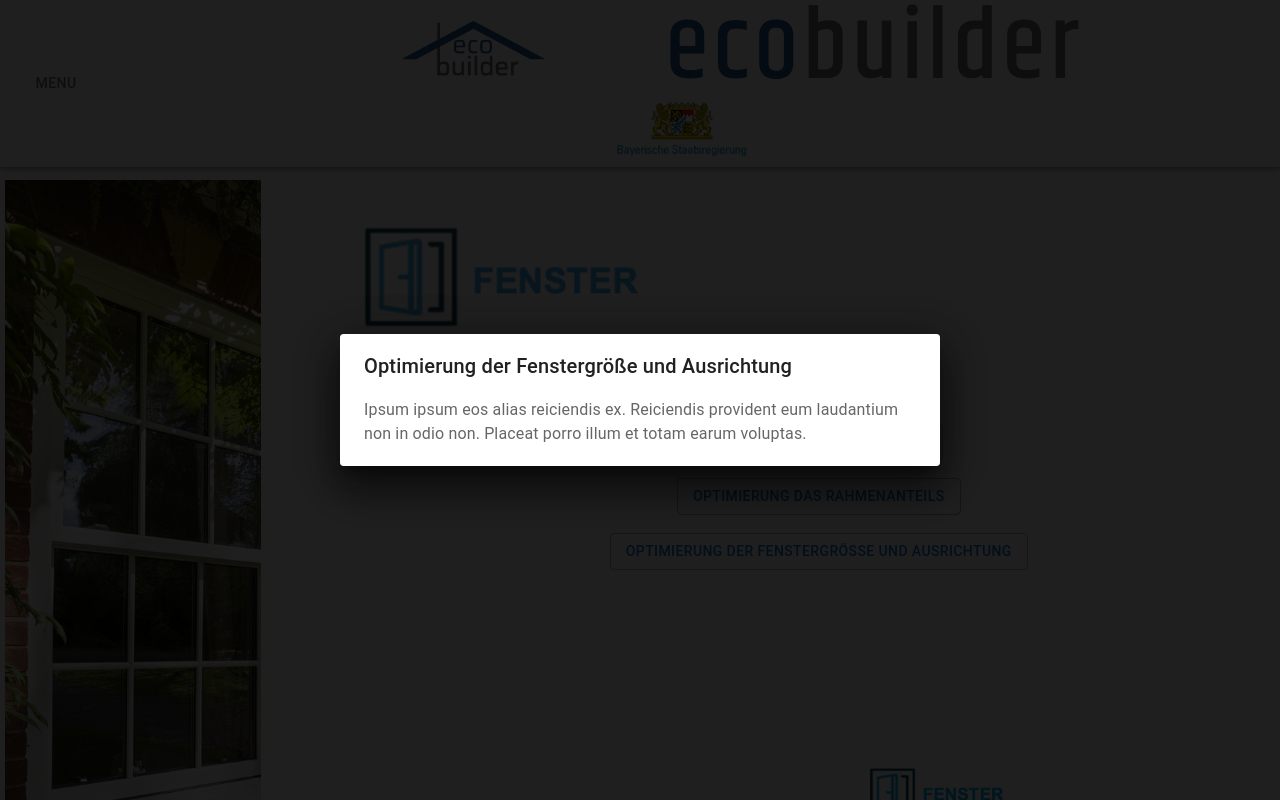
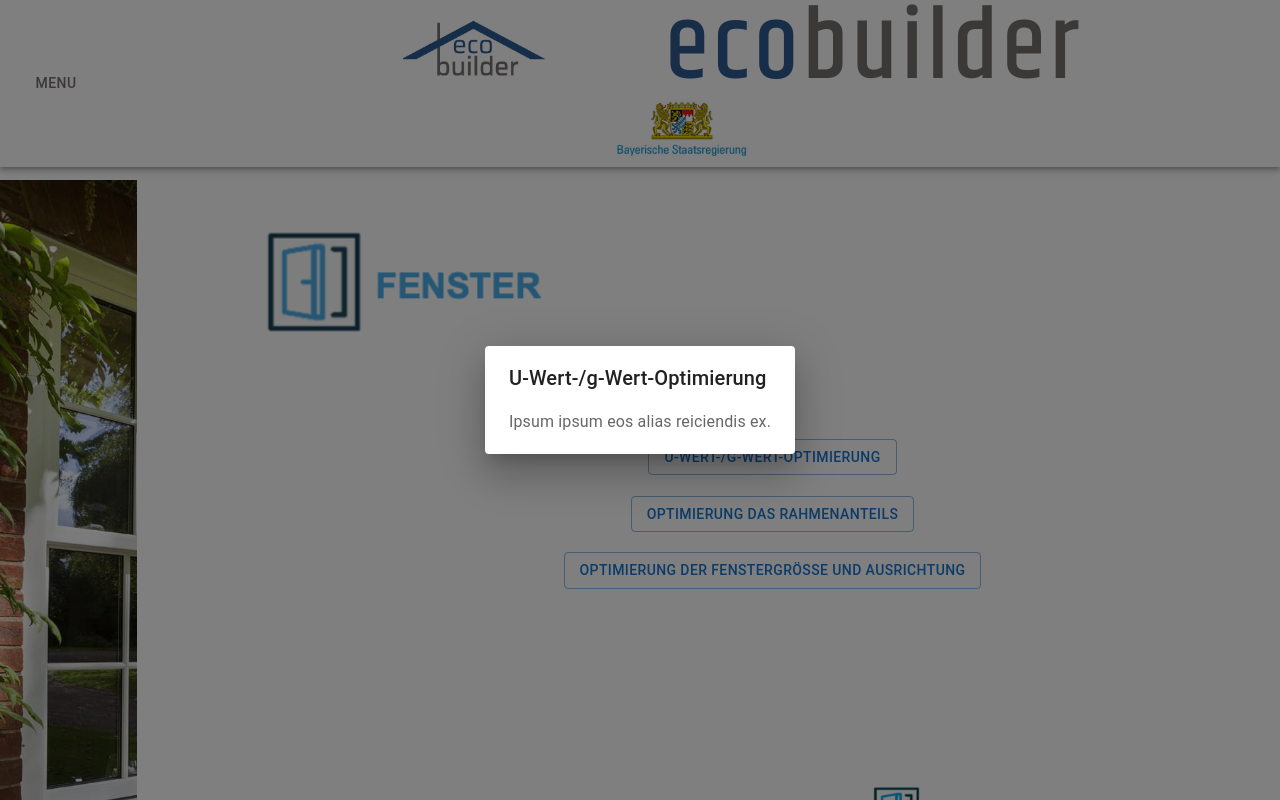
Before and after one commit to eetu-niittymaki/Ecobuilder, a React (Create React App) app in the folder react/: page /technical/fenster in a window 1280 px wide. Both pictures are taken after a click on the button "U-WERT-/G-WERT-OPTIMIERUNG". Shown: the top 800 px of the page. Built offline with nearby package versions, Linux system fonts and the light colour scheme.

Commit message:
Improve Fenster.js solution display

```diff
--- /dev/null
+++ b/react/src/Components/Modal.js
@@ -0,0 +1,45 @@
+import * as React from 'react'
+import Button from '@mui/material/Button';
+import Dialog from '@mui/material/Dialog';
+import DialogActions from '@mui/material/DialogActions';
+import DialogContent from '@mui/material/DialogContent';
+import DialogContentText from '@mui/material/DialogContentText';
+import DialogTitle from '@mui/material/DialogTitle';
+import Slide from '@mui/material/Slide';
+
+const Transition = React.forwardRef(function Transition(props, ref) {
+    return <Slide direction="up" ref={ref} {...props} />;
+});
+
+export default function Modal (props) {
+    const [open, setOpen] = React.useState(false);
+
+    const handleClickOpen = () => {
+        setOpen(true);
+    }
+
+    const handleClose = () => {
+        setOpen(false);
+    }
+
+    return (
+        <div style={{ marginBottom: "2%"}}>
+            <Button variant="outlined" onClick={handleClickOpen}>
+                {props.title}
+            </Button>
+            <Dialog
+                open={open}
+                TransitionComponent={Transition}
+                onClose={handleClose}
+                aria-describedby="alert-dialog-slide-description"
+            >
+                <DialogTitle>{props.title}</DialogTitle>
+                <DialogContent>
+                    <DialogContentText id="alert-dialog-slide-description">
+                        {props.contents}
+                    </DialogContentText>
+                </DialogContent>
+            </Dialog>
+      </div>
+    )
+}
--- a/react/src/Pages/Technical/Fenster.js
+++ b/react/src/Pages/Technical/Fenster.js
@@ -1,31 +1,21 @@
 import * as React from 'react'
 import Box from '@mui/material/Box'
-import Button from '@mui/material/Button';
-import Dialog from '@mui/material/Dialog';
-import DialogActions from '@mui/material/DialogActions';
-import DialogContent from '@mui/material/DialogContent';
-import DialogContentText from '@mui/material/DialogContentText';
-import DialogTitle from '@mui/material/DialogTitle';
 import Slide from '@mui/material/Slide';
 import Header from "../../Components/Header.js"
+import Modal from "../../Components/Modal.js"
 import "./TechnicalPages.css"
 
+const example = [
+    { title: "U-Wert-/g-Wert-Optimierung", contents: "Ipsum ipsum eos alias reiciendis ex."},
+    { title: "Optimierung das Rahmenanteils", contents: "Reiciendis provident eum laudantium non in odio non."},
+    { title: "Optimierung der Fenstergröße und Ausrichtung", contents: "Placeat porro illum et totam earum voluptas."},
+]
 
 const Transition = React.forwardRef(function Transition(props, ref) {
     return <Slide direction="up" ref={ref} {...props} />;
 });
 
 export default function Fenster() {
-    const [open, setOpen] = React.useState(false);
-
-    const handleClickOpen = () => {
-        setOpen(true);
-    }
-
-    const handleClose = () => {
-        setOpen(false);
-    }
-
     return (
         <div className="container">
             <Header />
@@ -40,78 +30,13 @@ export default function Fenster() {
                     width: "20%",
                 }}>
                 </div>
-                <div>
                     <div style={{ marginBottom: "10%", marginLeft: "10%", fontSize: "120%" }}>
                         <img src="../fenster/fenster_icon.png" style={{ marginTop: "5%" }} />
                         <div style={{ marginTop: "10%", textAlign: "center" }}>
-                                <div style={{ marginBottom: "2%"}}>
-                                    <Button variant="outlined" onClick={handleClickOpen}>
-                                        U-Wert-/g-Wert-Optimierung
-                                    </Button>
-                                    <Dialog
-                                        open={open}
-                                        TransitionComponent={Transition}
-                                        keepMounted
-                                        onClose={handleClose}
-                                        aria-describedby="alert-dialog-slide-description"
-                                    >
-                                        <DialogTitle>{"U-Wert-/g-Wert-Optimierung"}</DialogTitle>
-                                        <DialogContent>
-                                            <DialogContentText id="alert-dialog-slide-description">
-                                                Ipsum ipsum eos alias reiciendis ex.
-                                                Reiciendis provident eum laudantium non in odio non.
-                                                Placeat porro illum et totam earum voluptas.
-                                            </DialogContentText>
-                                        </DialogContent>
-
-                                    </Dialog>
-                                </div>
-
-                                <div style={{ marginBottom: "2%"}}>
-                                    <Button variant="outlined" onClick={handleClickOpen}>
-                                        Optimierung das Rahmenanteils
-                                    </Button>
-                                    <Dialog
-                                        open={open}
-                                        TransitionComponent={Transition}
-                                        keepMounted
-                                        onClose={handleClose}
-                                        aria-describedby="alert-dialog-slide-description"
-                                    >
-                                        <DialogTitle>{"Optimierung das Rahmenanteils"}</DialogTitle>
-                                        <DialogContent>
-                                            <DialogContentText id="alert-dialog-slide-description">
-                                                Ipsum ipsum eos alias reiciendis ex.
-                                                Reiciendis provident eum laudantium non in odio non.
-                                                Placeat porro illum et totam earum voluptas.
-                                            </DialogContentText>
-                                        </DialogContent>
-                                    </Dialog>
-                                </div>
-
-                                <div style={{ marginBottom: "2%"}}>
-                                    <Button variant="outlined" onClick={handleClickOpen}>
-                                        Optimierung der Fenstergröße und Ausrichtung
-                                    </Button>
-                                    <Dialog
-                                        open={open}
-                                        TransitionComponent={Transition}
-                                        keepMounted
-                                        onClose={handleClose}
-                                        aria-describedby="alert-dialog-slide-description"
-                                    >
-                                        <DialogTitle>{"Optimierung der Fenstergröße und Ausrichtung"}</DialogTitle>
-                                        <DialogContent>
-                                            <DialogContentText id="alert-dialog-slide-description">
-                                                Ipsum ipsum eos alias reiciendis ex.
-                                                Reiciendis provident eum laudantium non in odio non.
-                                                Placeat porro illum et totam earum voluptas.
-                                            </DialogContentText>
-                                        </DialogContent>
-                                    </Dialog>
-                                </div>
+                            {example.map((props) =>
+                               <Modal {...props} key={props.title} />
+                            )}
                         </div>
-                    </div>
                     <div style={{ marginTop: "17%" }}>
                         <img src="../fenster/fenster_footer.png" width="auto" height="auto" />
                     </div>
```
